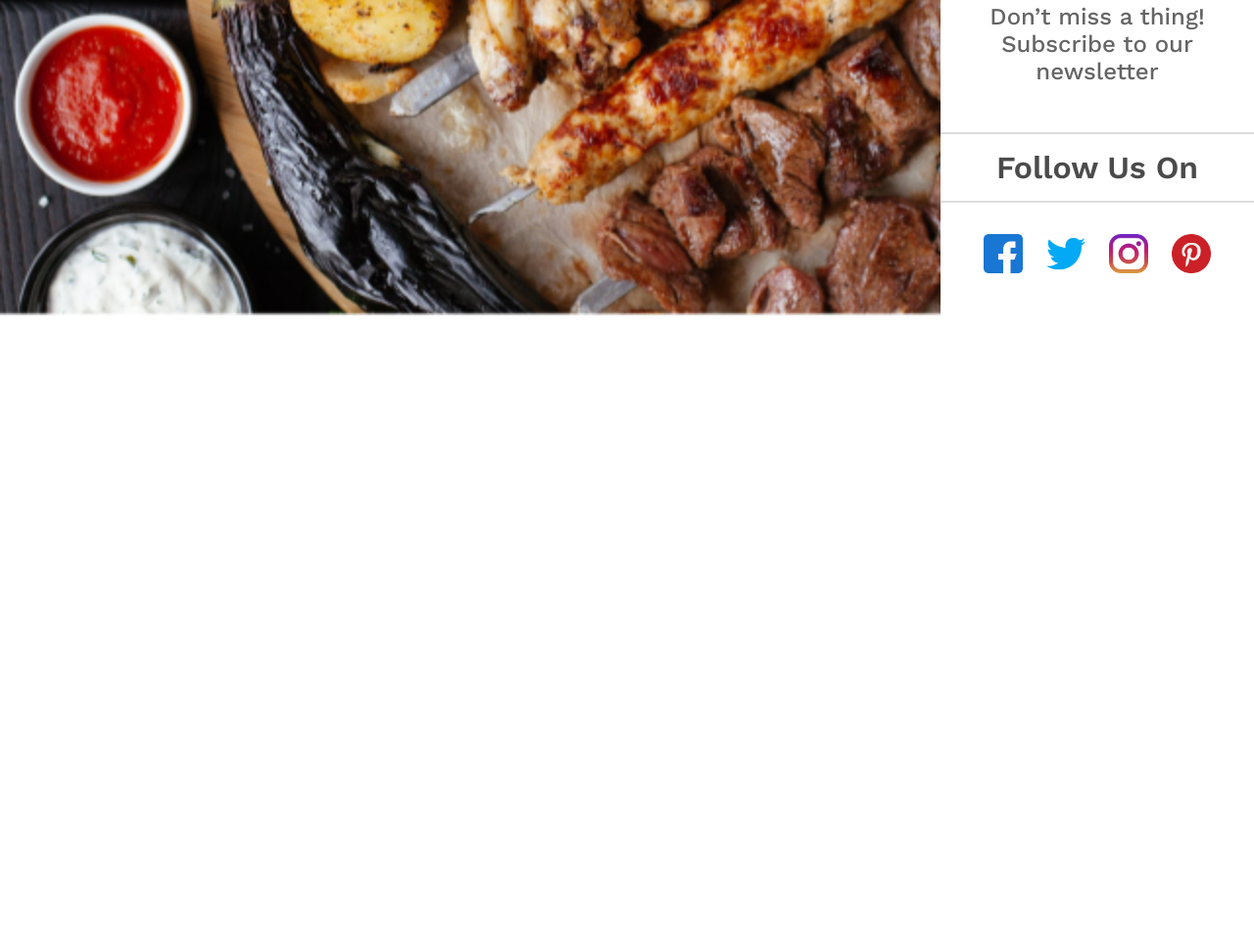
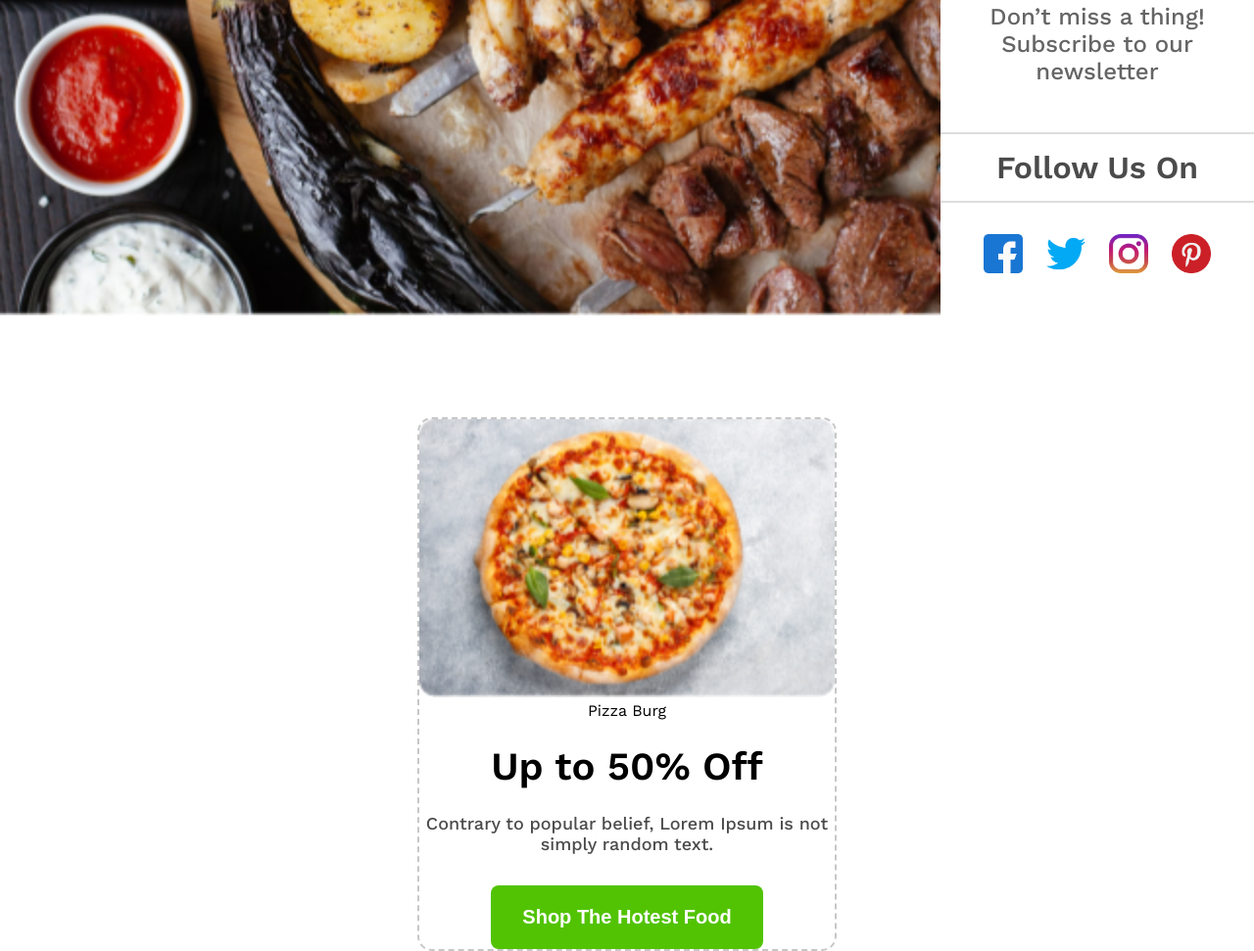
Before and after one commit to webdiv-rakib/food-restaurant, a plain HTML site: page index.html in a window 1280 px wide. Shown: the part 2097-3068 px from the top of the page at 98% size. Before the commit the page ends 2423 px from the top, so only its background shows below. Drawn offline with nearby package versions, Linux system fonts and the light colour scheme.

Commit message:
some missing design added

```diff
--- a/index.html
+++ b/index.html
@@ -79,11 +79,29 @@
                     <p class="contact-description">Don’t miss a thing! Subscribe to our newsletter</p>
                     <p class="follow">Follow Us On</p>
                     <div class="contact-icon">
-                        <a href="https://www.facebook.com/abu.nayim.mohammad.rakib" target="_blank"><img class="icon" src="assets/facebook.png" alt=""></a>
+                        <a href="https://www.facebook.com/abu.nayim.mohammad.rakib" target="_blank"><img class="icon"
+                                src="assets/facebook.png" alt=""></a>
                         <img class="icon" src="assets/twitter.png" alt="">
                         <img class="icon" src="assets/instagram.png" alt="">
                         <img class="icon" src="assets/pinterest.png" alt="">
                     </div>
+                </div>
+            </div>
+        </section>
+
+        <!-- Sells Section -->
+        <section id="sells">
+            <div id="sells-card">
+                <div>
+                    <img class="card-img" src="assets/pizza.png" alt="">
+                </div>
+                <div>
+                    <span>Pizza Burg</span>
+                </div>
+                <div>
+                    <h1 class="discount">Up to 50% Off</h1>
+                    <p class="food-description">Contrary to popular belief, Lorem Ipsum is not simply random text.</p>
+                    <button class="button-1">Shop The Hotest Food</button>
                 </div>
             </div>
         </section>
--- a/styles/style.css
+++ b/styles/style.css
@@ -1,18 +1,19 @@
 @import url('https://fonts.googleapis.com/css2?family=Work+Sans:ital,wght@0,100..900;1,100..900&display=swap');
-*{
+
+* {
     margin: 0;
     padding: 0;
 }
 
-main{
+main {
     font-family: Work Sans;
 }
 
 /* Hero section design style */
-#hero{
+#hero {
     /* width: 1920px; */
     height: 910px;
-    background-image: linear-gradient(180.00deg, rgb(16, 16, 16) -19.5%,rgba(16, 16, 16, 0) 100%),url("../assets/hero-bg.png");
+    background-image: linear-gradient(180.00deg, rgb(16, 16, 16) -19.5%, rgba(16, 16, 16, 0) 100%), url("../assets/hero-bg.png");
     background-repeat: no-repeat;
     background-size: cover;
     background-position: center;
@@ -20,28 +21,33 @@ main{
     justify-content: center;
     align-items: center;
 }
-.hero-text{
+
+.hero-text {
     width: 1000px;
     margin: 0 auto;
     text-align: center;
     color: white;
 }
-.title-1{
+
+.title-1 {
     font-size: 32px;
     font-weight: 600;
 }
-.title-2{
+
+.title-2 {
     font-size: 64px;
     font-weight: 700;
     margin-top: 16px;
 }
-.title-3{
+
+.title-3 {
     font-size: 18px;
     font-weight: 500;
     opacity: 0.7;
     margin-top: 24px;
 }
-.button-1{
+
+.button-1 {
     padding: 21px 32px;
     border-radius: 8px;
     border-style: none;
@@ -53,20 +59,23 @@ main{
 }
 
 /* Brand-Section Design */
-.container{
+.container {
     text-align: center;
     padding-top: 100px;
 }
-.title-head{
+
+.title-head {
     font-size: 24px;
     font-weight: 500;
     opacity: 0.6;
 }
-.title-description{
+
+.title-description {
     font-size: 48px;
     font-weight: 700;
 }
-#card-section{
+
+#card-section {
     display: flex;
     justify-content: center;
     align-items: center;
@@ -74,29 +83,35 @@ main{
     margin: 0 auto;
     margin-top: 48px;
 }
-.card{
+
+.card {
     text-align: center;
     display: flex;
     flex-direction: column;
     justify-content: center;
     align-items: center;
     width: 424px;
+    /* border: 2px dashed #c7c7c7; */
 }
-.card-img{
+
+.card-img {
     width: 424px;
 }
-.food-name{
+
+.food-name {
     padding: 14px 32px;
     background-color: #52C30326;
     border-radius: 8px;
     margin-top: 32px;
 }
-.discount{
+
+.discount {
     font-size: 40px;
     font-weight: 600;
     margin-top: 24px;
 }
-.food-description{
+
+.food-description {
     font-size: 18px;
     font-weight: 500;
     opacity: 0.7;
@@ -104,37 +119,41 @@ main{
 }
 
 /* About Us section design */
-#about-us{
+#about-us {}
 
-}
-.about-us{
+.about-us {
     display: flex;
     justify-content: space-between;
     align-items: center;
     padding-top: 100px;
 }
-.foods{
+
+.foods {
     width: 960px;
 }
-.contact{
+
+.contact {
     display: flex;
     flex-direction: column;
-    justify-content:center ;
+    justify-content: center;
     align-items: center;
     margin: 0 auto;
     text-align: center;
 }
-.contact-title{
+
+.contact-title {
     font-size: 48px;
     font-weight: 700;
 }
-.contact-description{
+
+.contact-description {
     font-size: 24px;
     font-weight: 500;
     opacity: 0.6;
     margin-top: 24px;
 }
-.follow{
+
+.follow {
     font-size: 32px;
     font-weight: 600;
     opacity: 0.7;
@@ -144,12 +163,31 @@ main{
     padding: 15px 0px;
     margin-top: 48px;
 }
-.contact-icon{
+
+.contact-icon {
     display: flex;
     gap: 24px;
     margin-top: 32px;
 }
-.icon{
+
+.icon {
     height: 40px;
     width: 40px;
 }
+
+/* Sells Section design */
+#sells {
+    padding-top: 100px;
+}
+
+#sells-card {
+    display: flex;
+    flex-direction: column;
+    justify-content: center;
+    align-items: center;
+    text-align: center;
+    width: 424px;
+    margin: 0 auto;
+    border: 2px dashed #c7c7c7;
+    border-radius: 15px;
+}
```
